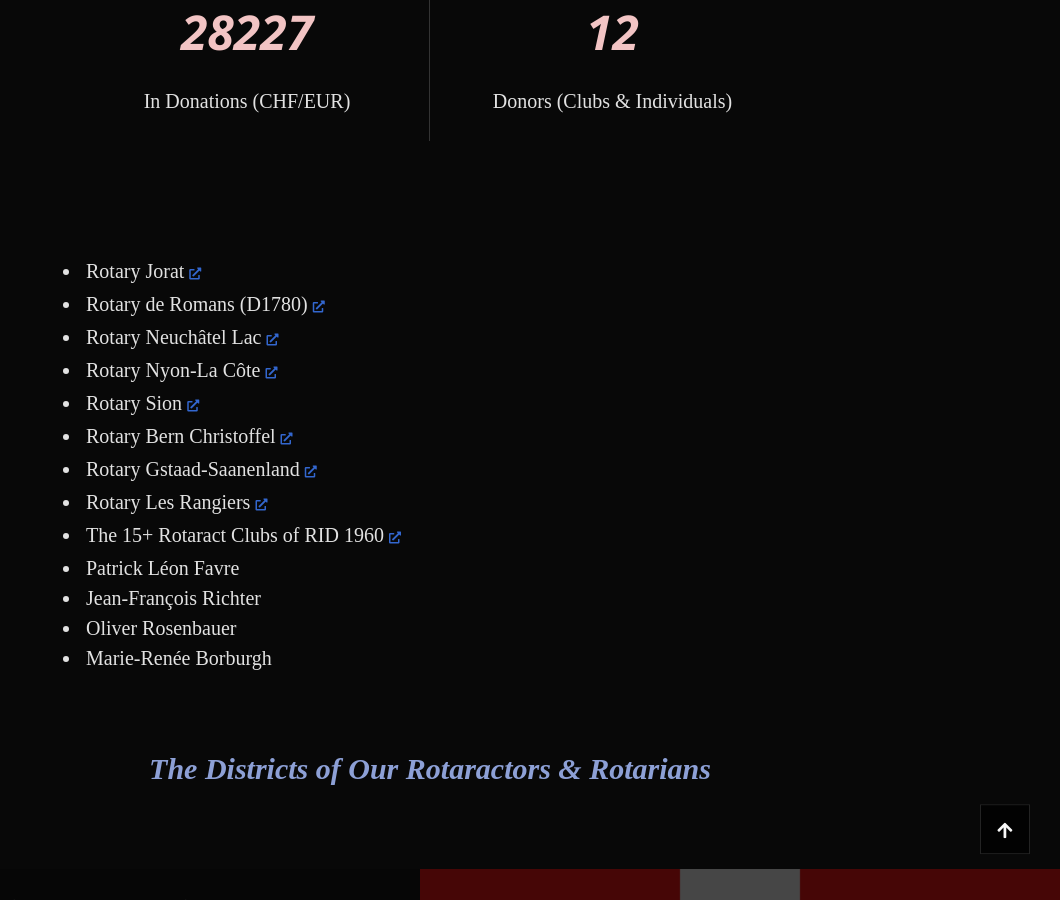
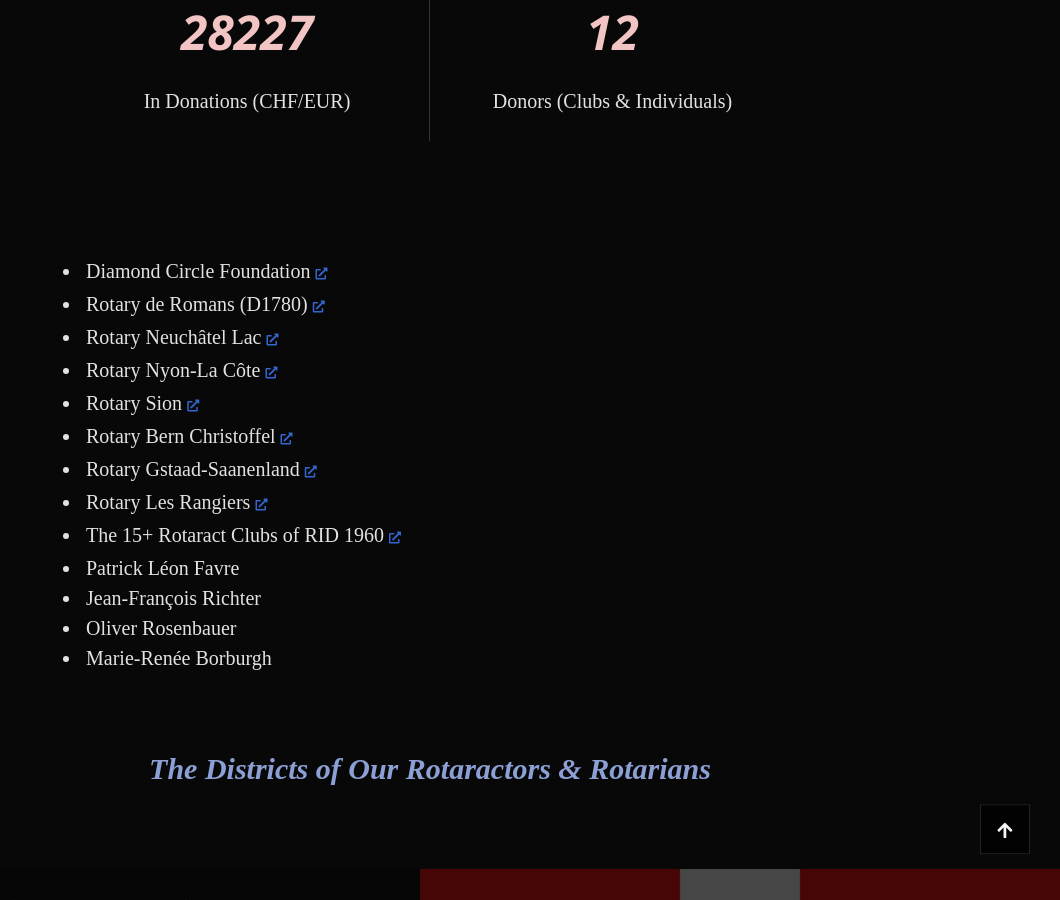
Before and after one commit to e-rotaract/e-rotaract.github.io, a Jekyll site: the page built from _pages/street-kids.md, in a window 1280 px wide and 900 px high, scrolled down 3276 px. Shown: the whole window, without its empty margins (220-1280 px from the left). Built offline with Jekyll 4.4.1, drawn with Linux system fonts in a browser that asks for light colours; some web fonts are replaced.

Commit message:
Update street-kids.md

```diff
--- a/_pages/street-kids.md
+++ b/_pages/street-kids.md
@@ -164,7 +164,7 @@
 
 <br>
 
-- Rotary Jorat [<a-out/>](https://jorat.rotary1990.ch/fr)
+- Diamond Circle Foundation [<a-out/>](https://jorat.rotary1990.ch/fr)
 - Rotary de Romans (D1780) [<a-out/>](https://rotaryromans.com)
 - Rotary Neuchâtel Lac [<a-out/>](https://neuchatel-lac.rotary1990.ch/fr)
 - Rotary Nyon-La Côte [<a-out/>](https://nyon-la-cote.rotary1990.ch/fr)
```
